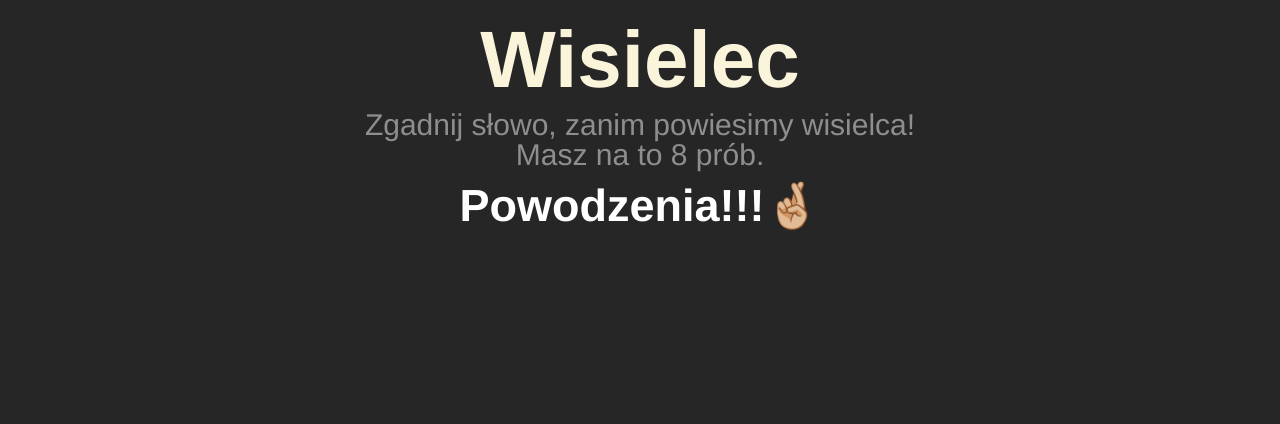
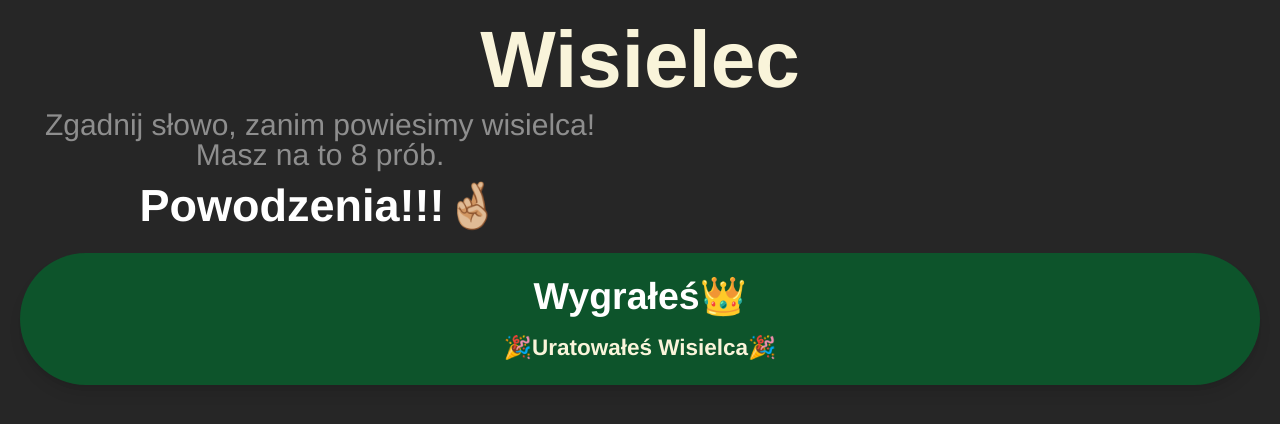
Before and after one commit to vat332/wisielec, a React (Vite) app: page / in a window 1280 px wide. Shown: the top 424 px of the page. Built offline with nearby package versions, Linux system fonts and the light colour scheme.

Commit message:
Add GameStatus component and update App to include it for displaying game results

```diff
--- a/src/App.jsx
+++ b/src/App.jsx
@@ -1,9 +1,11 @@
+import GameStatus from "./components/GameStatus";
 import Header from "./components/Header";
 
 const App = () => {
   return (
-    <main className="flex justify-center p-[2rem]">
+    <main className="flex flex-col justify-center p-[2rem]">
       <Header />
+      <GameStatus />
     </main>
   );
 };
--- /dev/null
+++ b/src/components/GameStatus.jsx
@@ -0,0 +1,14 @@
+const GameStatus = () => {
+  return (
+    <section className="flex flex-col items-center justify-center gap-4 p-4 text-center mt-10 bg-green-900 rounded-full shadow-lg p-10">
+      <h2 className="text-6xl font-bold ">
+        Wygrałeś👑
+        <span className="text-4xl mt-8 flex justify-center text-yellowish-50">
+          🎉Uratowałeś Wisielca🎉
+        </span>
+      </h2>
+    </section>
+  );
+};
+
+export default GameStatus;
```
